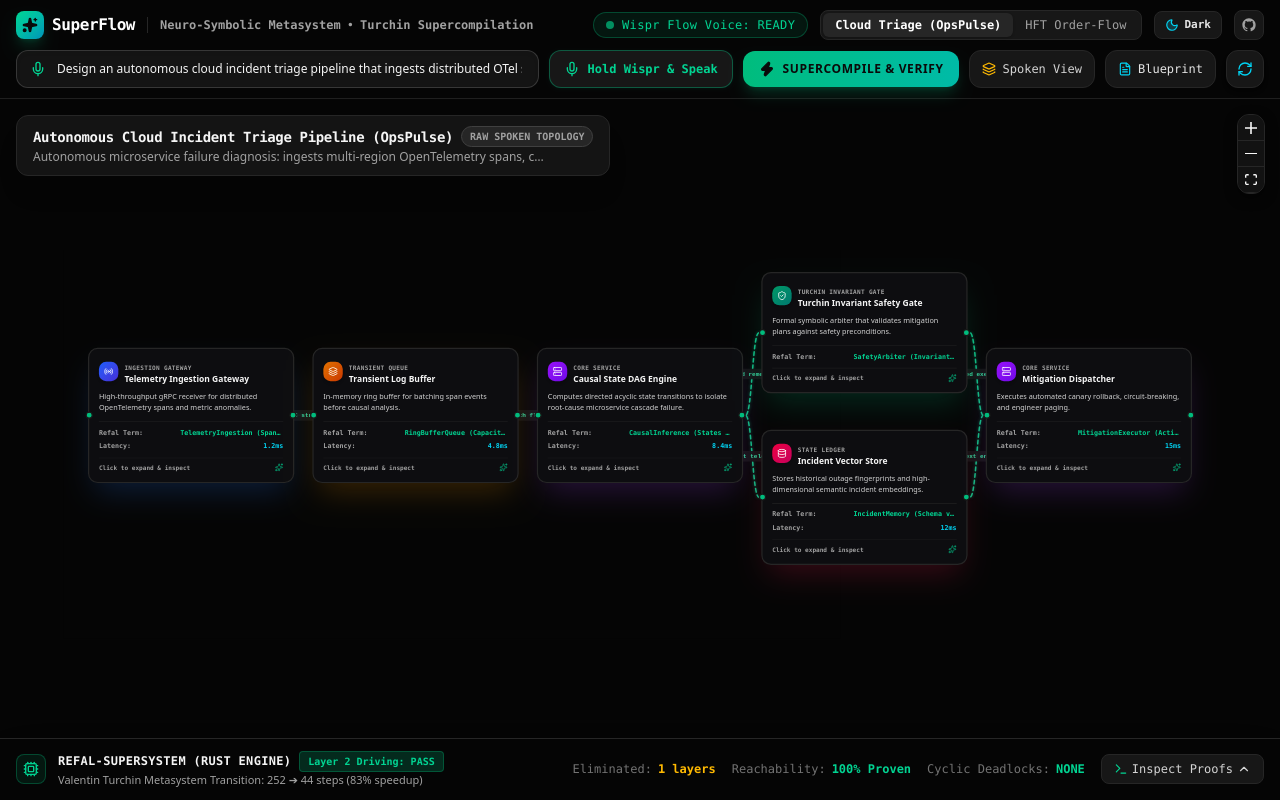
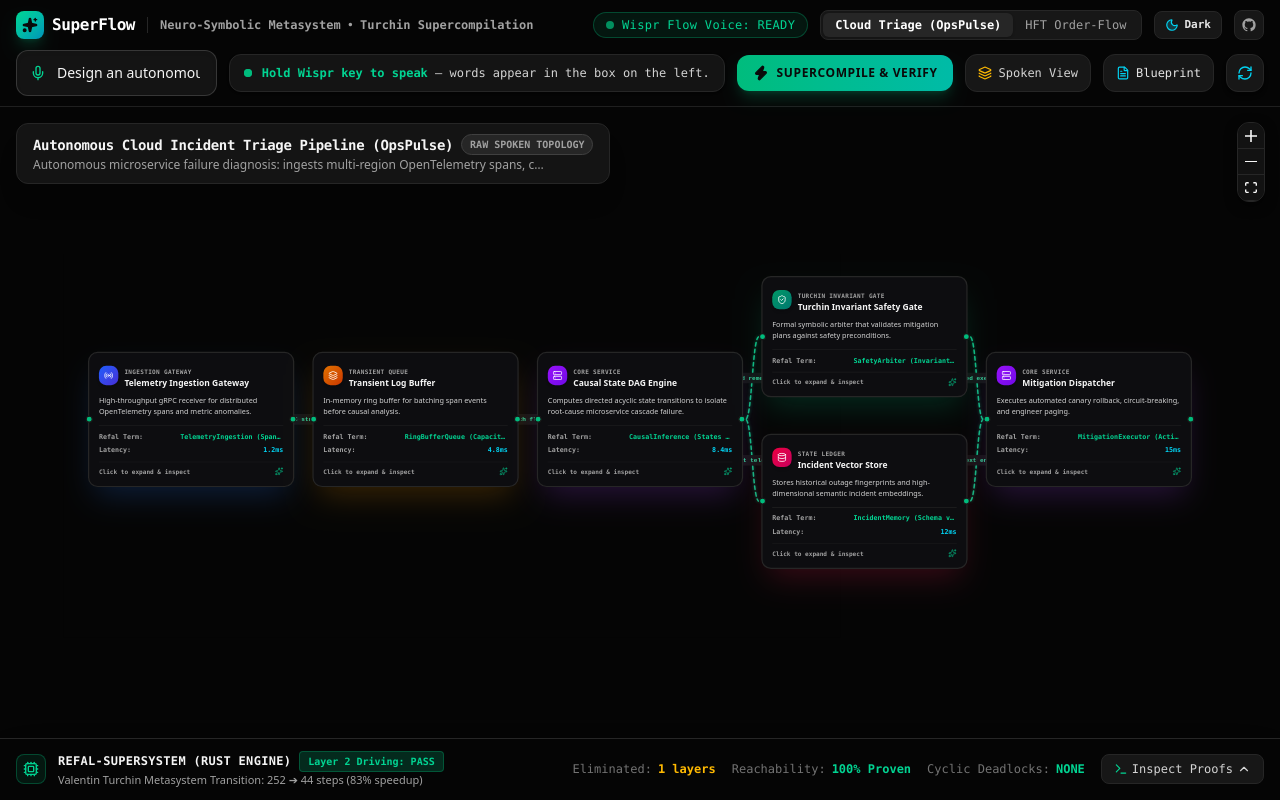
Before and after one commit to Abhinav-Rust/superflow, a Next.js app: page / in a window 1280 px wide. Built offline with nearby package versions, Linux system fonts and the light colour scheme.

Commit message:
feat: enlarge left input box, replace confusing listening button with clear Wispr Flow guidance indicator

```diff
--- a/src/components/VoiceInputBar.tsx
+++ b/src/components/VoiceInputBar.tsx
@@ -35,56 +35,6 @@
   onToggleTheme,
 }: VoiceInputBarProps) {
   const isDark = theme === 'dark';
-  const [isListening, setIsListening] = useState(false);
-
-  // Toggle voice dictation (supports browser Web Speech API & Wispr Flow active visual state)
-  const handleVoiceToggle = () => {
-    const SpeechRecognition =
-      typeof window !== 'undefined'
-        ? (window as unknown as { SpeechRecognition?: any; webkitSpeechRecognition?: any }).SpeechRecognition ||
-          (window as unknown as { SpeechRecognition?: any; webkitSpeechRecognition?: any }).webkitSpeechRecognition
-        : null;
-
-    if (SpeechRecognition) {
-      if (isListening) {
-        setIsListening(false);
-      } else {
-        try {
-          const recognition = new SpeechRecognition();
-          recognition.continuous = false;
-          recognition.interimResults = true;
-          recognition.lang = 'en-US';
-
-          setIsListening(true);
-
-          recognition.onresult = (event: any) => {
-            const transcript = Array.from(event.results)
-              .map((result: any) => result[0].transcript)
-              .join('');
-            if (transcript) {
-              onPromptChange(transcript);
-            }
-          };
-
-          recognition.onerror = () => {
-            setIsListening(false);
-          };
-
-          recognition.onend = () => {
-            setIsListening(false);
-          };
-
-          recognition.start();
-        } catch {
-          setIsListening(false);
-        }
-      }
-    } else {
-      // Visual state for Wispr Flow dictation hotkey
-      setIsListening((prev) => !prev);
-      setTimeout(() => setIsListening(false), 4000);
-    }
-  };
 
   return (
     <header
@@ -205,41 +155,41 @@
         </div>
 
         {/* Input Bar & Action Buttons */}
-        <div className="flex items-center gap-2.5">
-          {/* Main Voice Prompt Input Bar */}
+        <div className="flex items-center gap-3">
+          {/* Main Voice Prompt Input Bar (Enlarged) */}
           <div className="relative flex-1">
             <div className="absolute inset-y-0 left-0 pl-3.5 flex items-center pointer-events-none">
-              <Mic className={`w-4 h-4 ${isDark ? 'text-emerald-400' : 'text-emerald-700'}`} />
+              <Mic className={`w-4 h-4 ${isDark ? 'text-emerald-400' : 'text-emerald-600'}`} />
             </div>
             <input
               type="text"
               value={promptText}
               onChange={(e) => onPromptChange(e.target.value)}
               placeholder="Dictate your architecture via Wispr Flow (e.g. 'Build an event-driven payment engine with fraud checks, dead-letter retries, and invariant gates')..."
-              className={`w-full pl-10 pr-4 py-2.5 rounded-xl text-xs placeholder-neutral-500 focus:outline-none focus:ring-2 focus:ring-emerald-500 font-sans transition border shadow-inner ${
+              className={`w-full pl-10 pr-4 py-3 rounded-xl text-sm placeholder-neutral-500 focus:outline-none focus:ring-2 focus:ring-emerald-500 font-sans transition border shadow-inner ${
                 isDark
-                  ? 'bg-neutral-900/90 border-neutral-700/80 text-neutral-100'
-                  : 'bg-white border-slate-300 text-slate-900 font-medium'
+                  ? 'bg-neutral-900/90 border-neutral-700/80 text-neutral-100 focus:border-emerald-500/60'
+                  : 'bg-white border-slate-300 text-slate-950 font-medium focus:border-emerald-500'
               }`}
             />
           </div>
 
-          {/* Dedicated 'Hold Wispr & Speak' Button */}
-          <button
-            type="button"
-            onClick={handleVoiceToggle}
-            className={`flex items-center gap-2 px-3.5 py-2.5 rounded-xl font-mono text-xs font-bold transition-all duration-200 border shrink-0 shadow-sm ${
-              isListening
-                ? 'bg-rose-500/20 border-rose-500 text-rose-500 animate-pulse ring-2 ring-rose-500/30'
-                : isDark
-                ? 'bg-neutral-900 hover:bg-neutral-800 border-emerald-500/40 text-emerald-400 hover:border-emerald-400 shadow-emerald-950/20'
-                : 'bg-emerald-50 hover:bg-emerald-100 border-emerald-300 text-emerald-900 hover:border-emerald-500'
+          {/* Wispr Flow Guidance Box */}
+          <div
+            className={`hidden md:flex items-center gap-2.5 px-3.5 py-2.5 rounded-xl border text-xs font-mono shrink-0 shadow-sm ${
+              isDark
+                ? 'bg-neutral-900/90 border-neutral-800 text-neutral-300'
+                : 'bg-emerald-50/90 border-emerald-300 text-emerald-950 font-semibold'
             }`}
-            title="Click to dictate or hold your Wispr Flow hotkey"
           >
-            <Mic className={`w-4 h-4 ${isListening ? 'text-rose-500 animate-bounce' : isDark ? 'text-emerald-400' : 'text-emerald-700'}`} />
-            <span>{isListening ? 'Listening...' : 'Hold Wispr & Speak'}</span>
-          </button>
+            <span className="flex h-2 w-2 relative">
+              <span className="animate-ping absolute inline-flex h-full w-full rounded-full bg-emerald-400 opacity-75"></span>
+              <span className="relative inline-flex rounded-full h-2 w-2 bg-emerald-500"></span>
+            </span>
+            <div className="leading-snug">
+              <span className="font-extrabold text-emerald-500 dark:text-emerald-400">Hold Wispr key to speak</span> — words appear in the box on the left.
+            </div>
+          </div>
 
           {/* Supercompile Action Button */}
           <button
```
